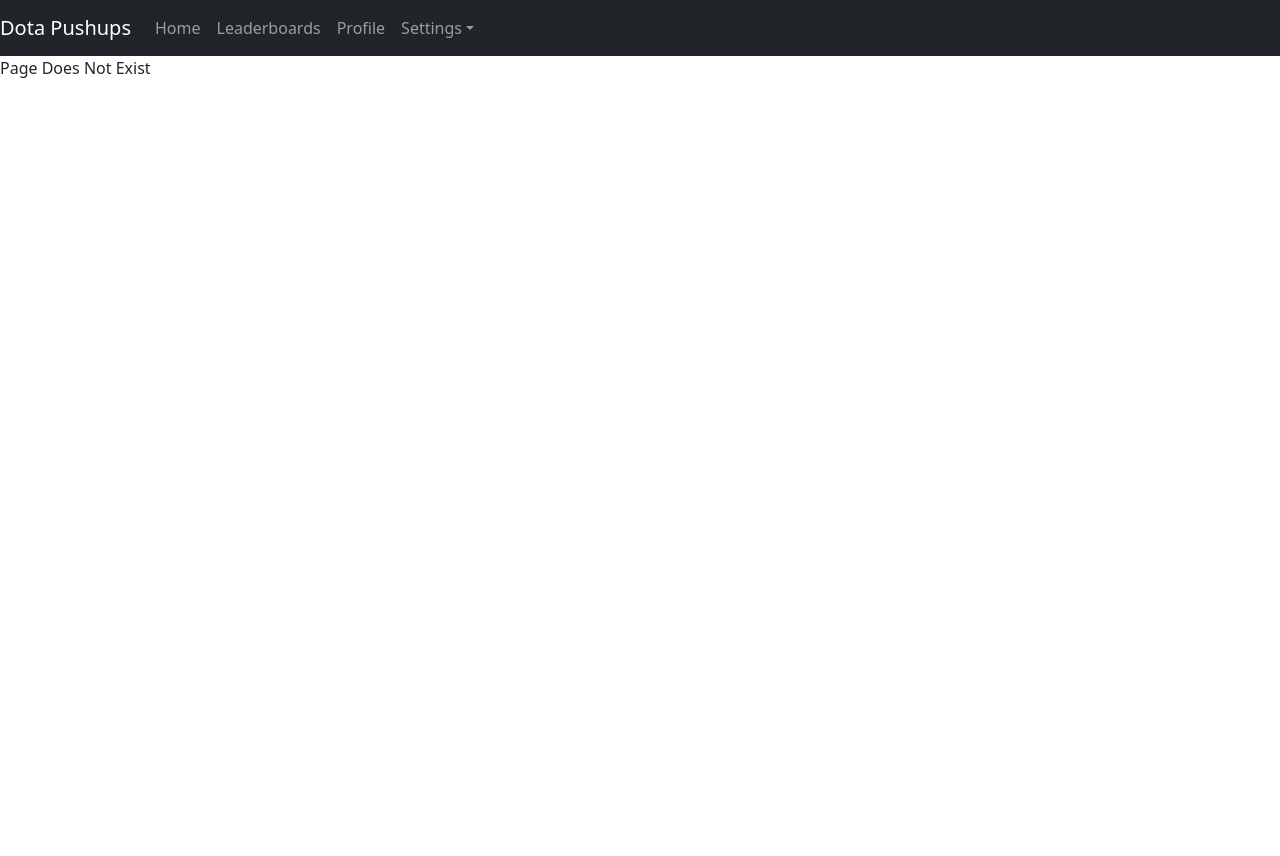
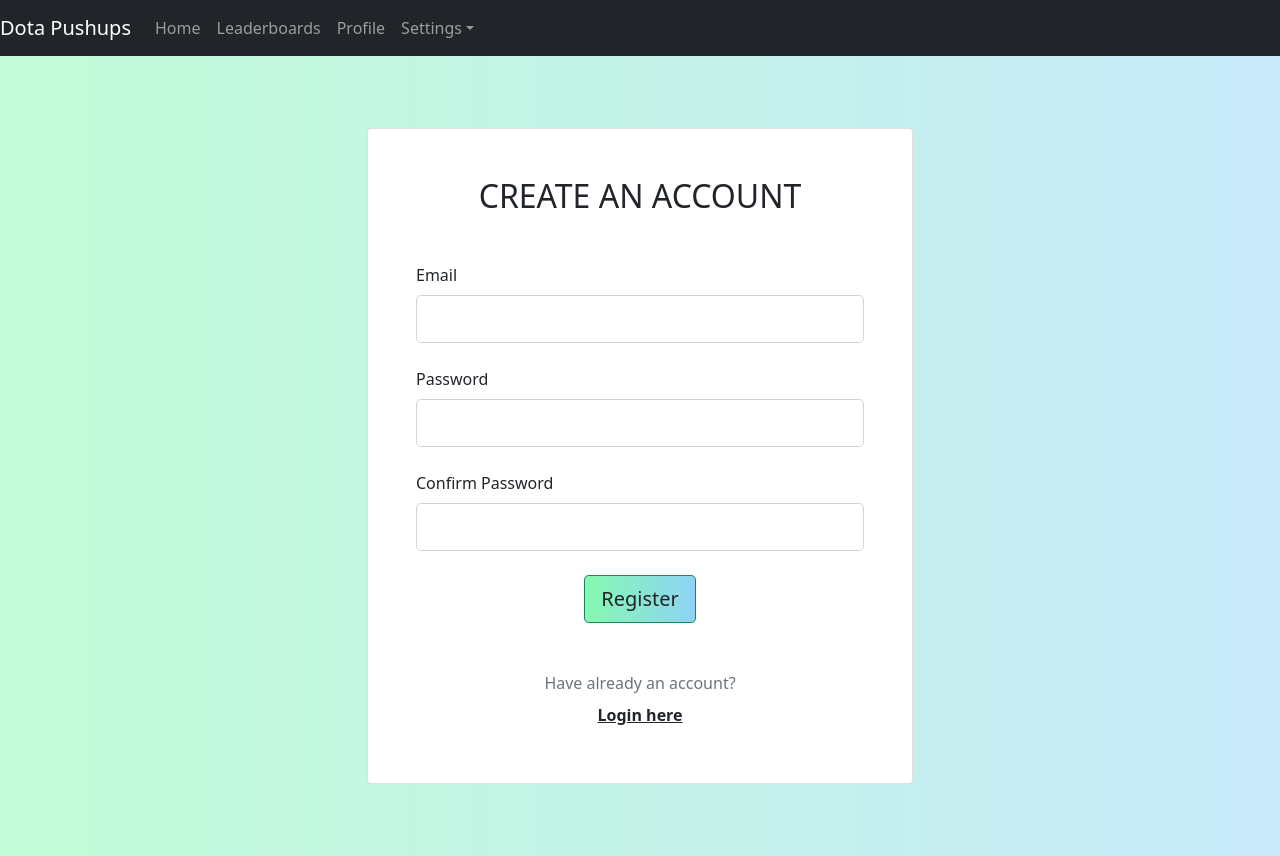
Before and after one commit to justinchiu25/Dota-pushup, a React (Create React App) app: page /signup in a window 1280 px wide. Before the commit the page ends 800 px from the top, so only its background shows below. Built offline with nearby package versions, Linux system fonts and the light colour scheme; no server answers.

Commit message:
basic sign up

```diff
--- a/src/App.js
+++ b/src/App.js
@@ -1,13 +1,15 @@
 import React from 'react'
 import {Provider} from 'react-redux'
-
+import { AuthProvider } from './App/Contexts/AuthContext'
 import store from './App/Store'
 import Routes from './App/Routes'
 
 const App = () => {
   return (
     <Provider store={store}>
-      <Routes />
+      <AuthProvider>
+        <Routes />
+      </AuthProvider>
     </Provider>
   )
 }
--- a/src/App/Components/Navbar.js
+++ b/src/App/Components/Navbar.js
@@ -2,22 +2,7 @@ import React from "react";
 import { Outlet, Link } from "react-router-dom";
 import 'bootstrap/dist/css/bootstrap.css'
 import { Nav, Navbar as Navbarb, NavDropdown } from "react-bootstrap";
-import { initializeApp } from "firebase/app";
-import firebasekey from "../../firebaseKey.json"
 import { useSelector } from "react-redux";
-
-
-//MUST CHANGE THIS TO PROCESS.ENV
-const firebaseConfig = {
-    apiKey: firebasekey.firebase_apiKey,
-    authDomain: firebasekey.firebase_authDomain,
-    projectId: firebasekey.firebase_projectId,
-    storageBucket: firebasekey.firebase_storageBucket,
-    messagingSenderId: firebasekey.firebase_messagingSenderId,
-    appId: firebasekey.firebase_appId,
-}
-
-const app = initializeApp(firebaseConfig);
 
 export default function Navbar() {
     const user = useSelector((state) => (state.user)); //Should be just an ID obtained at start from Login
--- /dev/null
+++ b/src/App/Components/Signup.js
@@ -0,0 +1,75 @@
+import react, { useRef } from "react";
+import { Nav } from "react-bootstrap";
+import { Link } from "react-router-dom";
+import { useAuth } from "../Contexts/AuthContext";
+
+export default function SignUp() {
+    const emailRef = useRef();
+    const passwordRef = useRef();
+    const passwordConfirmRef = useRef();
+    const { signUp } = useAuth();
+    function checkPasswordMatch(password, confirmPassword) {
+      return password === confirmPassword;
+    }
+
+    async function handelSubmit(evt) {
+      evt.preventDefault();
+      console.log("Username: ", emailRef.current.value , " Password: ", passwordRef.current.value, " Confirm: ", passwordConfirmRef.current.value);
+
+      if (!checkPasswordMatch(passwordRef.current.value, passwordConfirmRef.current.value)) {
+          console.log("Set error here");
+          return;
+      }
+
+      try {
+        await signUp(emailRef.current.value, passwordConfirmRef.current.value);
+      } catch (err) {
+        console.log(err);
+      }
+    }
+
+    return (
+    <section className="vh-100 bg-image">
+    <div className="mask d-flex align-items-center h-100 gradient-custom-3">
+      <div className="container h-100">
+        <div className="row d-flex justify-content-center align-items-center h-100">
+          <div className="col-12 col-md-9 col-lg-7 col-xl-6">
+            <div className="card">
+              <div className="card-body p-5">
+                <h2 className="text-uppercase text-center mb-5">Create an account</h2>
+
+                <form onSubmit={handelSubmit}>
+
+                  <div className="form-outline mb-4">
+                    <label className="form-label" >Email</label>
+                    <input type="email" id="form3Example3cg" className="form-control form-control-lg" ref={emailRef} />
+                  </div>
+
+                  <div className="form-outline mb-4">
+                    <label className="form-label" >Password</label>
+                    <input type="password" id="form3Example4cg" className="form-control form-control-lg" ref={passwordRef} />
+                  </div>
+
+                  <div className="form-outline mb-4">
+                    <label className="form-label" >Confirm Password</label>
+                    <input type="password" id="form3Example4cdg" className="form-control form-control-lg" ref={passwordConfirmRef} />
+                  </div>
+
+                  <div className="d-flex justify-content-center">
+                    <button type="submit"
+                      className="btn btn-success btn-block btn-lg gradient-custom-4 text-body">Register</button>
+                  </div>
+
+                  <p className="text-center text-muted mt-5 mb-0">Have already an account? <Nav.Link as={Link} to="/login"
+                      className="fw-bold text-body"><u>Login here</u></Nav.Link></p>
+
+                </form>
+
+              </div>
+            </div>
+          </div>
+        </div>
+      </div>
+    </div>
+  </section>)
+}
--- /dev/null
+++ b/src/App/Contexts/AuthContext.js
@@ -0,0 +1,37 @@
+import React, { useContext, useEffect, useState } from "react";
+import { auth } from "../../firebase"
+
+const AuthContext = React.createContext();
+
+
+export function useAuth() {
+    return useContext(AuthContext)
+}
+
+export function AuthProvider({children}) {
+    const [currentUser, setCurrentUser] = useState();
+
+    function signUp(email,password) {
+        console.log(email, password)
+        return auth.createUserWithEmailAndPassword(email,password);
+    }
+
+    useEffect( () => {
+        const unsubscribe = auth.onAuthStateChanged( (user) => {
+            setCurrentUser(user);
+        })
+
+        return unsubscribe;
+    },[])
+
+    const value = {
+        currentUser,
+        signUp
+    }
+
+    return (
+        <AuthContext.Provider value={value}>
+            {children}
+        </AuthContext.Provider>
+    )
+}
--- a/src/App/Routes.js
+++ b/src/App/Routes.js
@@ -4,6 +4,7 @@ import NotFound from './Components/Error';
 import Homepage from './Components/Homepage';
 import Navbar from './Components/Navbar';
 import Profile from './Components/Profile';
+import SignUp from './Components/Signup';
 
 export default function Routing() {
   return (
@@ -12,6 +13,7 @@ export default function Routing() {
         <Route path="/" element={<Navbar />} >
           <Route index element={<Homepage />} />
           <Route path="user/:userId" element={<Profile />} />
+          <Route path="signup" element={<SignUp />} />
           <Route path="*" element={<NotFound />} />
         </Route>
       </Routes>
--- /dev/null
+++ b/src/firebase.js
@@ -0,0 +1,19 @@
+import firebase from 'firebase/compat/app';
+import 'firebase/compat/auth';
+import 'firebase/compat/firestore';
+import firebasekey from "./firebaseKey.json"
+
+//MUST CHANGE THIS TO PROCESS.ENV
+const firebaseConfig = {
+    apiKey: firebasekey.firebase_apiKey,
+    authDomain: firebasekey.firebase_authDomain,
+    projectId: firebasekey.firebase_projectId,
+    storageBucket: firebasekey.firebase_storageBucket,
+    messagingSenderId: firebasekey.firebase_messagingSenderId,
+    appId: firebasekey.firebase_appId,
+}
+
+const app = firebase.initializeApp(firebaseConfig);
+
+export const auth = app.auth();
+export default app;
--- a/src/index.css
+++ b/src/index.css
@@ -11,3 +11,24 @@ code {
   font-family: source-code-pro, Menlo, Monaco, Consolas, 'Courier New',
     monospace;
 }
+
+.gradient-custom-3 {
+  /* fallback for old browsers */
+  background: #84fab0;
+
+  /* Chrome 10-25, Safari 5.1-6 */
+  background: -webkit-linear-gradient(to right, rgba(132, 250, 176, 0.5), rgba(143, 211, 244, 0.5));
+
+  /* W3C, IE 10+/ Edge, Firefox 16+, Chrome 26+, Opera 12+, Safari 7+ */
+  background: linear-gradient(to right, rgba(132, 250, 176, 0.5), rgba(143, 211, 244, 0.5))
+  }
+  .gradient-custom-4 {
+  /* fallback for old browsers */
+  background: #84fab0;
+
+  /* Chrome 10-25, Safari 5.1-6 */
+  background: -webkit-linear-gradient(to right, rgba(132, 250, 176, 1), rgba(143, 211, 244, 1));
+
+  /* W3C, IE 10+/ Edge, Firefox 16+, Chrome 26+, Opera 12+, Safari 7+ */
+  background: linear-gradient(to right, rgba(132, 250, 176, 1), rgba(143, 211, 244, 1))
+  }
```
